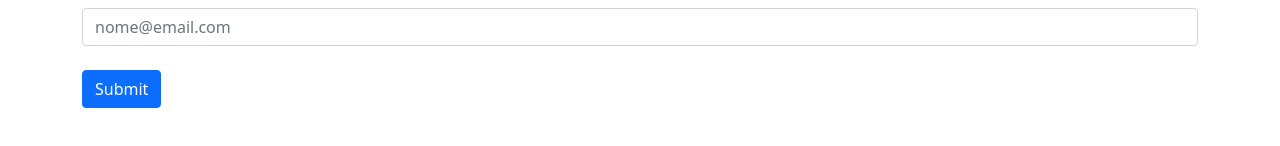
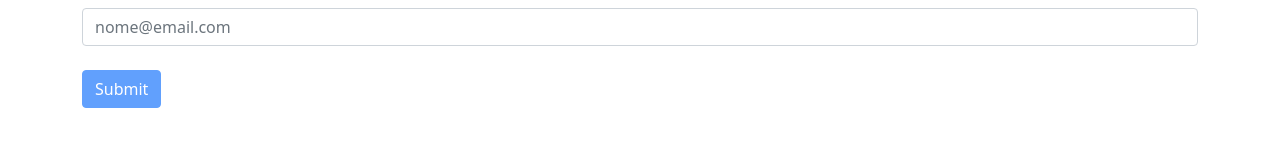
Before and after one commit to renatodev95/angular-training, an Angular app in the folder forms/: page /templateForm in a window 1280 px wide. Shown: the part 174-320 px from the top of the page. Built offline with nearby package versions, Linux system fonts and the light colour scheme.

Commit message:
#80: Forms (template driven) Desabilitando o botão de submit para formulário inválido

```diff
--- a/forms/src/app/template-form/template-form.component.html
+++ b/forms/src/app/template-form/template-form.component.html
@@ -22,5 +22,5 @@
         </div>
     </div>
     <br />
-    <button type="submit" class="btn btn-primary">Submit</button>
+    <button [disabled]="!f.valid" type="submit" class="btn btn-primary">Submit</button>
 </form>
--- a/forms/src/app/template-form/template-form.component.ts
+++ b/forms/src/app/template-form/template-form.component.ts
@@ -19,6 +19,5 @@
 
   onSubmit(form: any) {
     console.log(form)
-    console.log(this.usuario)
   }
 }
```
